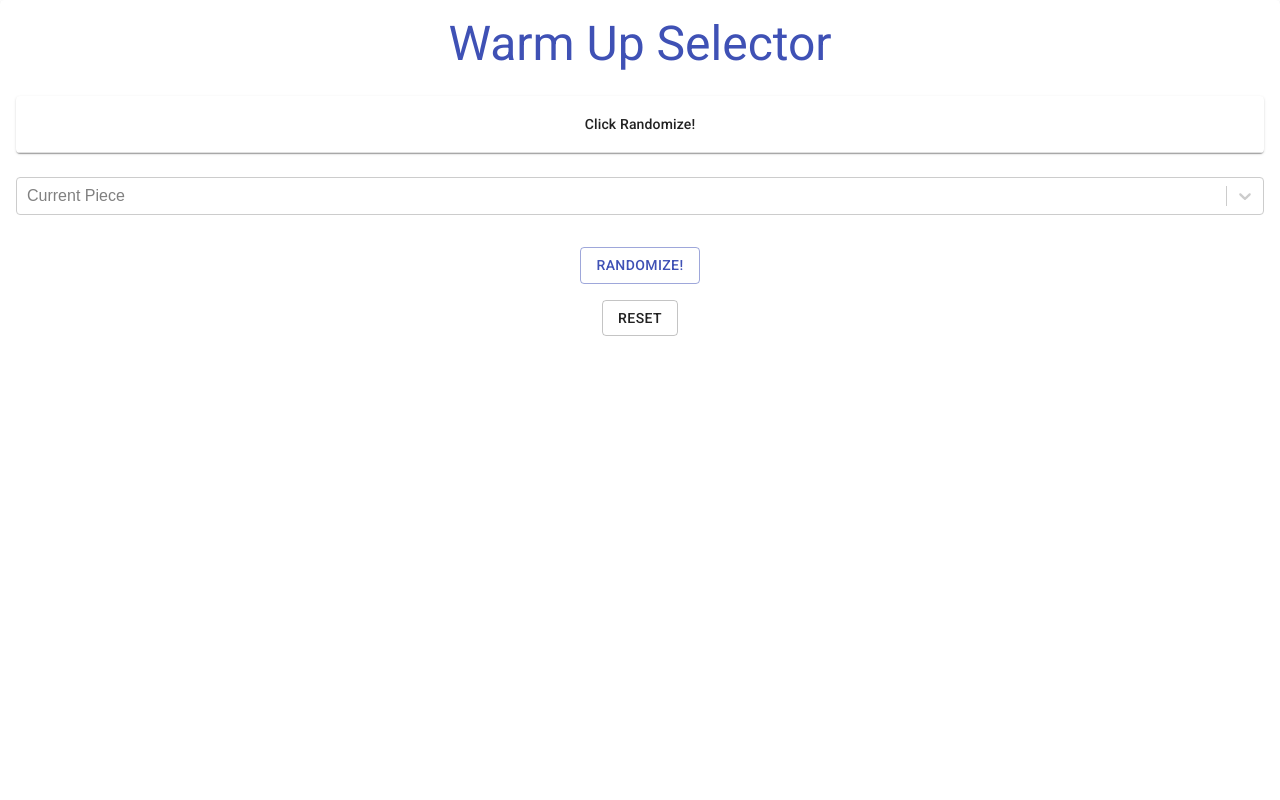
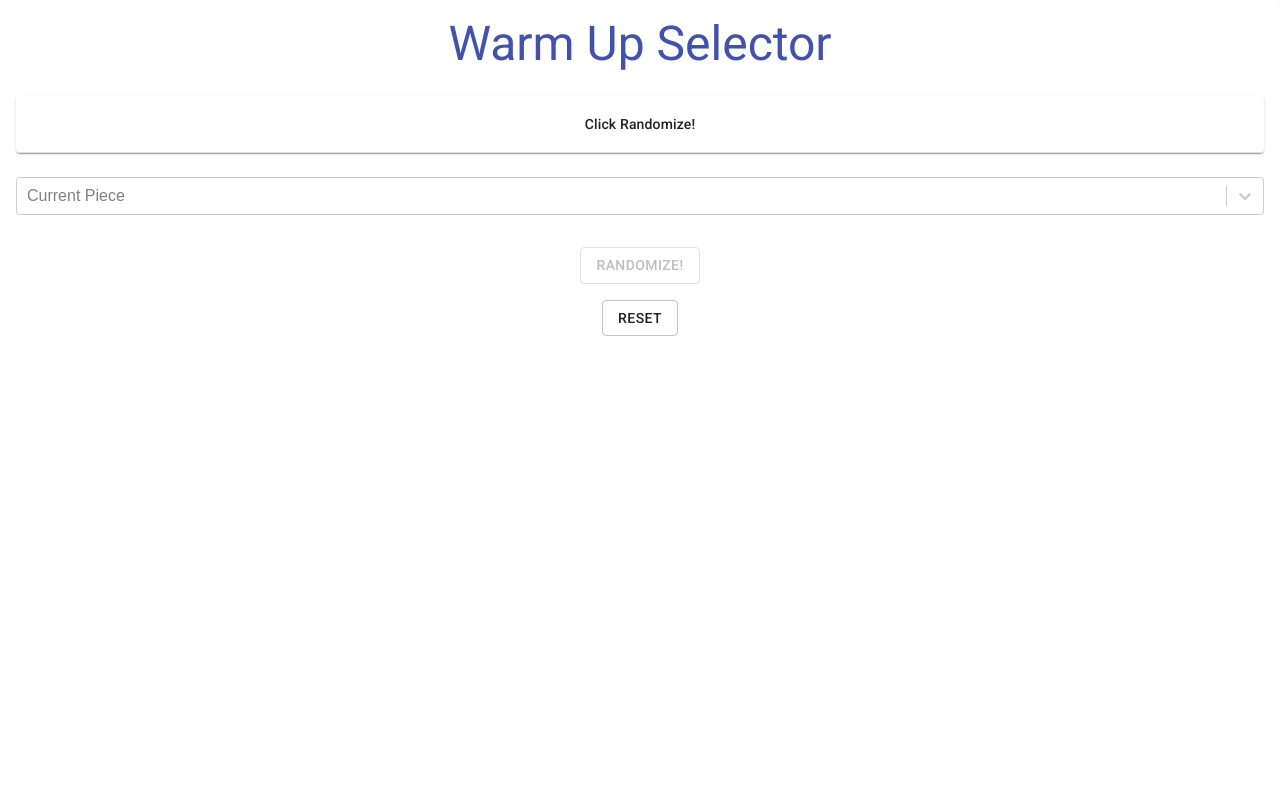
Before and after one commit to kenjikamimura/WarmUpSelector, a React (Create React App) app: page / in a window 1280 px wide. Shown: the top 800 px of the page. Built offline with nearby package versions, Linux system fonts and the light colour scheme.

Commit message:
Making randomize button disabled if no song is selected from the autoselector

```diff
--- a/src/App.tsx
+++ b/src/App.tsx
@@ -133,6 +133,12 @@ function App() {
               color="primary"
               className={classes.button}
               onClick={generateRandomPieces}
+              disabled={
+                selectedPieceFromAutoSelector === null ||
+                selectedPieceFromAutoSelector === undefined
+                  ? true
+                  : false
+              }
             >
               {lang.RANDOMIZE}
             </Button>
--- a/src/SelectedPieces.tsx
+++ b/src/SelectedPieces.tsx
@@ -23,7 +23,6 @@ const useStyles = makeStyles((theme: Theme) =>
   })
 );
 
-// Todo: Extract this to another file and import it
 interface IProps {
   selectedPieces: ISong[];
   reset: boolean;
@@ -50,7 +49,7 @@ export default function SelectedPieces({ selectedPieces, reset }: IProps) {
           {reset
             ? null
             : selectedPieces.map(piece => (
-                <TableRow key={piece.name}>
+                <TableRow key={piece.playingOrder + "." + piece.name}>
                   <TableCell component="th" scope="row" align="center">
                     {piece.bookOrder + ". " + piece.name}
                   </TableCell>
```
